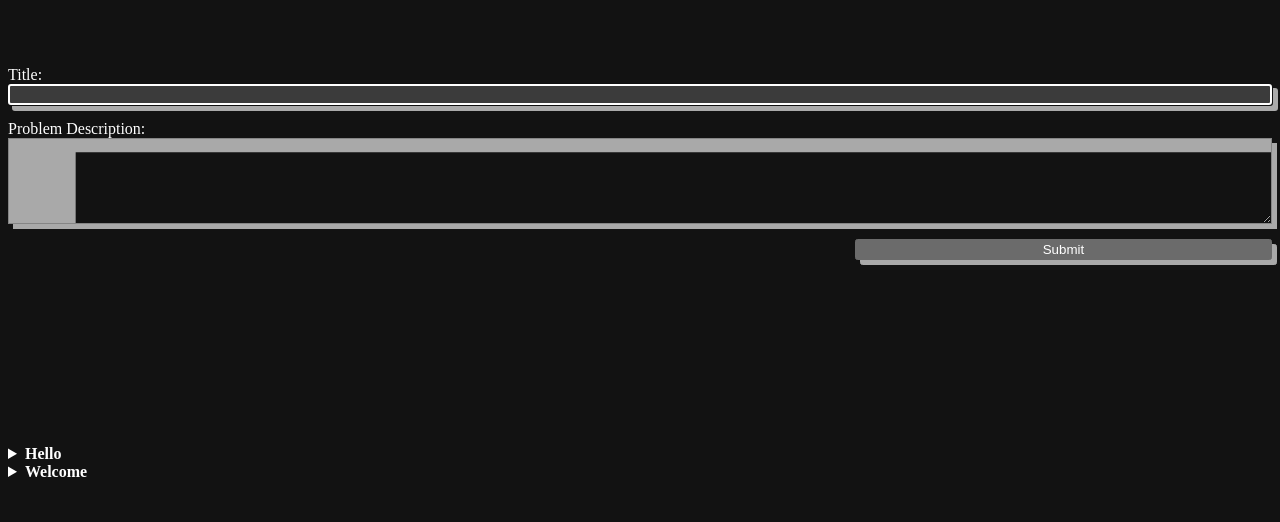
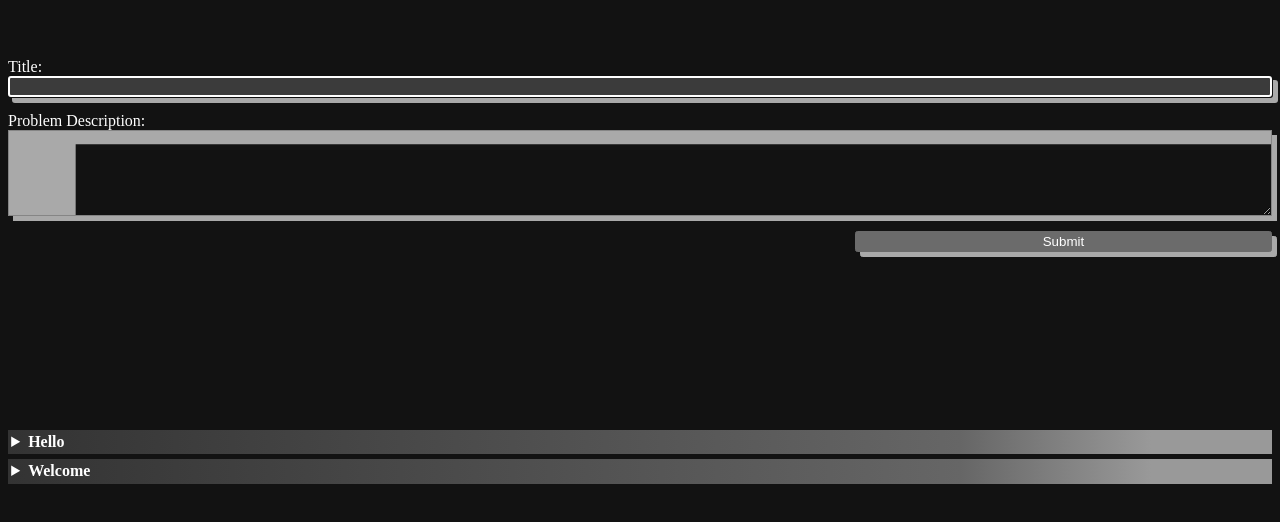
Before and after one commit to coltossoff/AngularSignalsDemo, an Angular app: page / in a window 1280 px wide. Shown: the part 142-664 px from the top of the page. Built offline with nearby package versions, Linux system fonts and the light colour scheme.

Commit message:
entry item style cleanup

```diff
--- a/src/styles.css
+++ b/src/styles.css
@@ -15,9 +15,20 @@ app-root {
     grid-template-rows: auto, auto, 1fr;
 }
 
-.cell {
-
+.list {
+    overflow: scroll;
 }
 summary {
     font-weight: bolder;
+    width: 100%;
+    background: linear-gradient(to right, #333, #666 75%, #999 90%);
+    padding: .2em;
+    margin-bottom: 5px;
 }
+
+details p {
+    margin-left: 1em;
+    background: linear-gradient(217deg, #333, #111 50.71%),
+            linear-gradient(127deg, #333, #111 50.71%),
+            linear-gradient(336deg, #333, #111 50.71%);
+}
```
